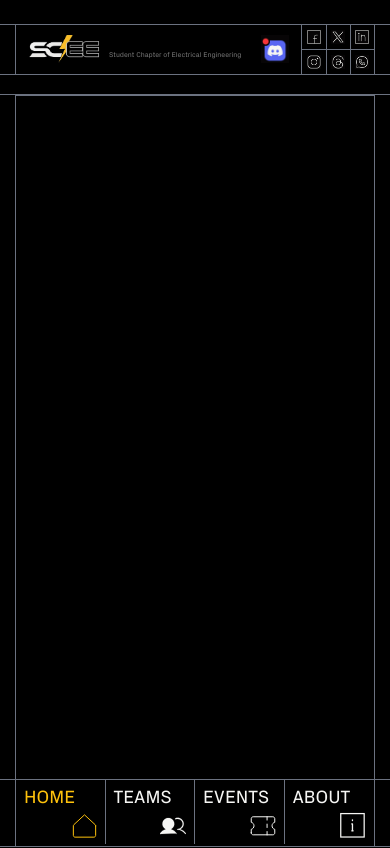
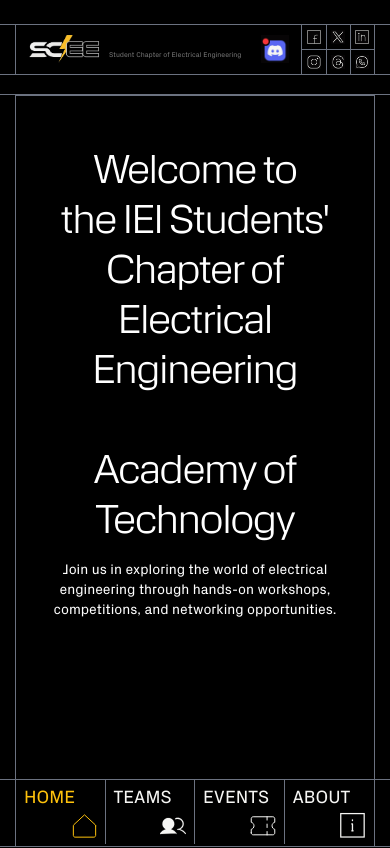
Before and after one commit to iei-scee-aot/sceeaot-web, a Next.js app: page / in a window 390 px wide. Shown: the top 848 px of the page. Built offline with nearby package versions, Linux system fonts and the light colour scheme.

Commit message:
Updated Home Page

```diff
--- a/src/app/page.tsx
+++ b/src/app/page.tsx
@@ -6,7 +6,6 @@ import Image from "next/image";
 import Link from "next/link";
 import { useState } from "react";
 
-// Define the type for FAQ items
 interface FAQ {
   question: string;
   answer: string;
@@ -15,7 +14,6 @@ interface FAQ {
 const HomePage = () => {
   const [activeQuestion, setActiveQuestion] = useState<number | null>(null);
 
-  // FAQ data with questions and answers
   const faqData: FAQ[] = [
     {
       question: "What is the IEI Students' Chapter?",
@@ -33,14 +31,29 @@ const HomePage = () => {
         "We organize a range of events including hands-on workshops, ideathons, competitions, and brainstorming sessions focused on both core and non-core topics.",
     },
     {
-      question: "Do I need to be an engineering student to join?",
+      question: "How many events does the SCEE conduct in a year?",
       answer:
-        "No, the chapter is open to all students, regardless of their branch. If you're passionate about learning and innovating, you're welcome to join us!",
+        "The SCEE conducts approximately 3-4 events each year, including workshops, seminars, and competitions.",
     },
     {
-      question: "Can I contribute to organizing events?",
+      question: "Does event have any registration fee?",
       answer:
-        "Absolutely! We encourage students to take active roles in organizing and managing events. You can volunteer or propose new event ideas to get involved.",
+        "Yes, there is a registration fee for participating in the events. Please check the specific event details for more information.",
+    },
+    {
+      question: "Is there any criteria for participating in an event?",
+      answer:
+        "No, there are no specific criteria for participating in the events. All students are welcome to join and participate.",
+    },
+    {
+      question: "Are certificates provided for the events?",
+      answer:
+        "Yes, participants will receive certificates for attending and completing the events.",
+    },
+    {
+      question: "Are the certificates eligible for acquiring mar points?",
+      answer:
+        "Yes, the certificates provided by the SCEE are eligible for acquiring mar points.",
     },
   ];
 
@@ -53,6 +66,27 @@ const HomePage = () => {
       {/*Hero Section*/}
       <div className="w-[calc(100%-30px)] lg:w-[calc(100%-25rem)] mx-auto border-[0.5px] border-gray-500 border-t-0 border-b-0 min-h-[46.9375rem] lg:min-h-[37.1875rem]">
         <div className="flex items-center border-gray-500 border-b-[0.5px] overflow-hidden"></div>
+        <div className="flex flex-col lg:flex-row items-center justify-between px-4 lg:px-8 py-12 lg:py-16">
+          <div className="flex-1 justify-center align-middle text-center lg:text-left">
+            <h1
+              className="text-[2.5rem] lg:text-[3.5rem] font-bold leading-tight tracking-tight"
+              style={{ fontFamily: "KMR Apparat1" }}
+            >
+              Welcome to <br /> the IEI Students&apos; Chapter of <br />
+              Electrical Engineering <br /> <br />
+            </h1>
+            <h1
+              className="text-[2.5rem] lg:text-[3.5rem] font-bold leading-tight tracking-tight"
+              style={{ fontFamily: "KMR Apparat1" }}
+            >
+              Academy of Technology
+            </h1>
+            <p className="mt-4 text-sm lg:text-lg font-light">
+              Join us in exploring the world of electrical engineering through
+              hands-on workshops, competitions, and networking opportunities.
+            </p>
+          </div>
+        </div>
         <div className="flex flex-wrap gap-7 justify-center items-stretch py-12"></div>
       </div>
       <Divider2 />
```
